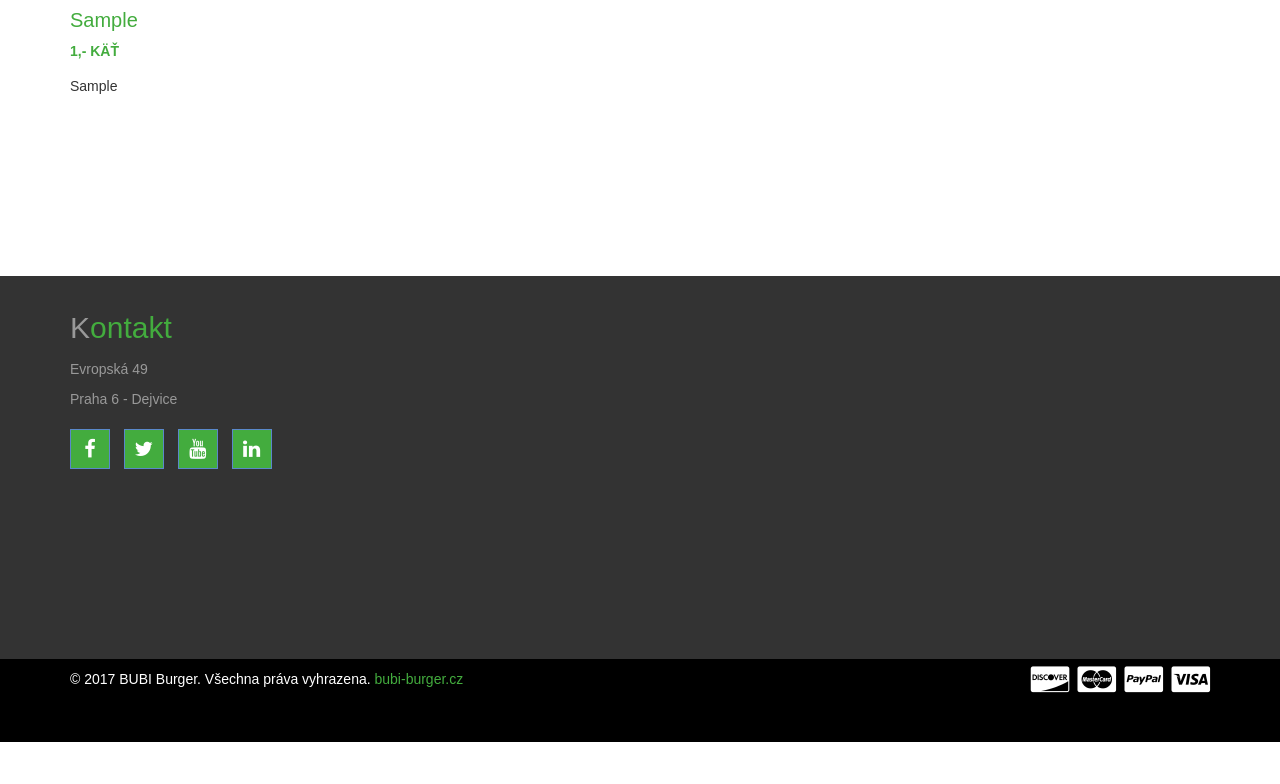
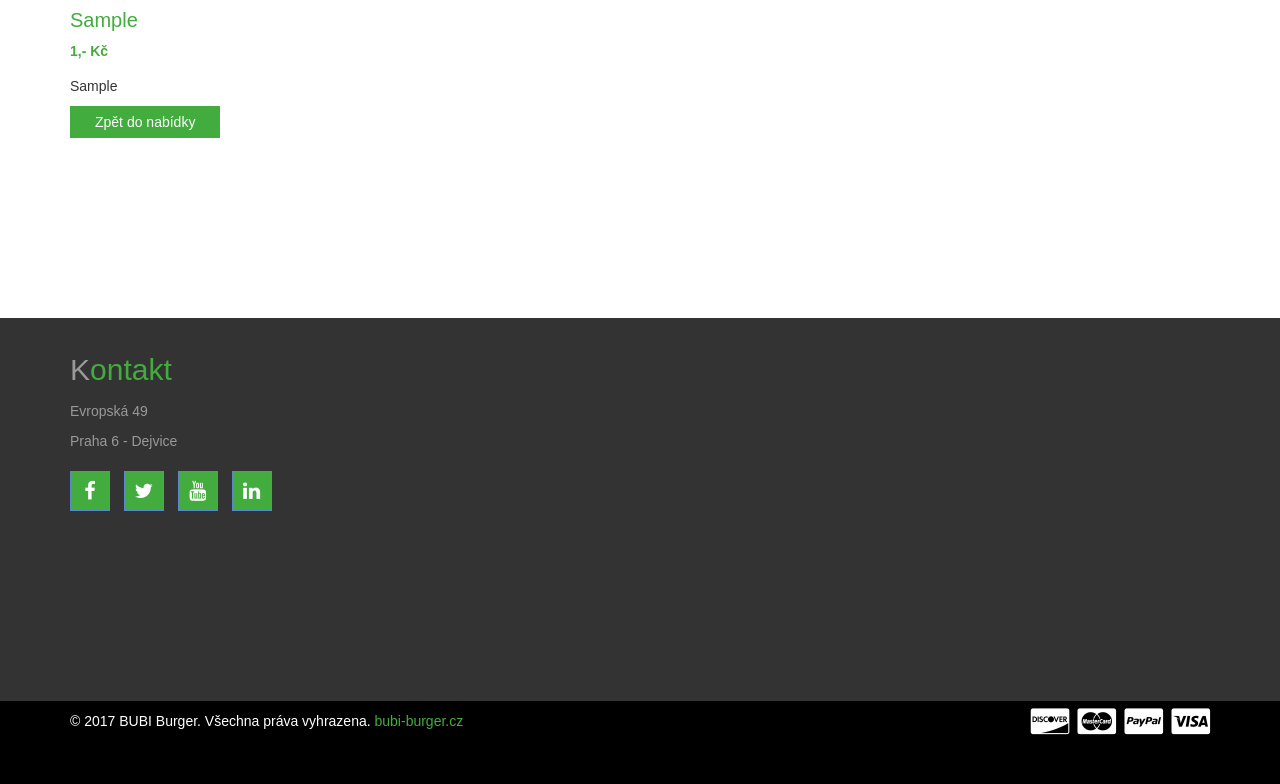
Before and after one commit to jnosgps/gmaps, a Django app: page /produkt/1/ in a window 1280 px wide. Shown: the part 627-1411 px from the top of the page. Before the commit the page ends 1369 px from the top, so only its background shows below. Run offline with Django 3.2, Linux system fonts and the light colour scheme; tables that the repository leaves empty hold one stand-in row (values such as "Sample post"); some libraries are stand-ins or nearby versions.

```diff
--- a/bubi/templates/bubi/detail.html
+++ b/bubi/templates/bubi/detail.html
@@ -13,10 +13,11 @@
 				</div>
 				<h2><a href="">{{ produkt.nazev }}</a></h2>
 				<div class="product-carousel-price">
-					<ins>{{ produkt.cena }},- KÄŤ</ins>
+					<ins>{{ produkt.cena }},- Kč</ins>
 				</div>
 				<div class="product-option-shop">
 					<p>{{ produkt.popis }}</p>
+					<a class="add_to_cart_button" href="javascript:window.history(-1);">Zpět do nabídky</a>
 				</div>
 			</div>
 		</div>
```
